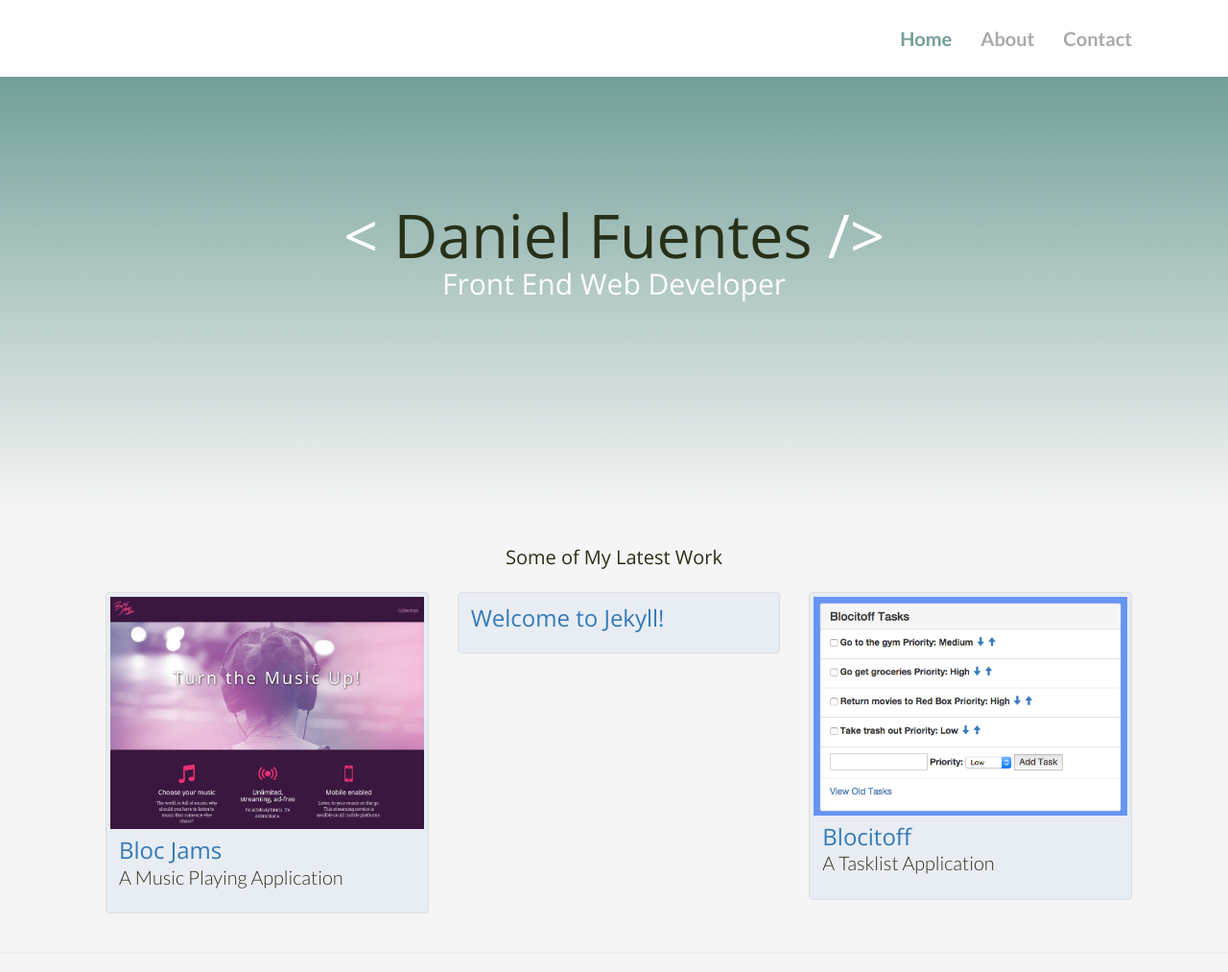
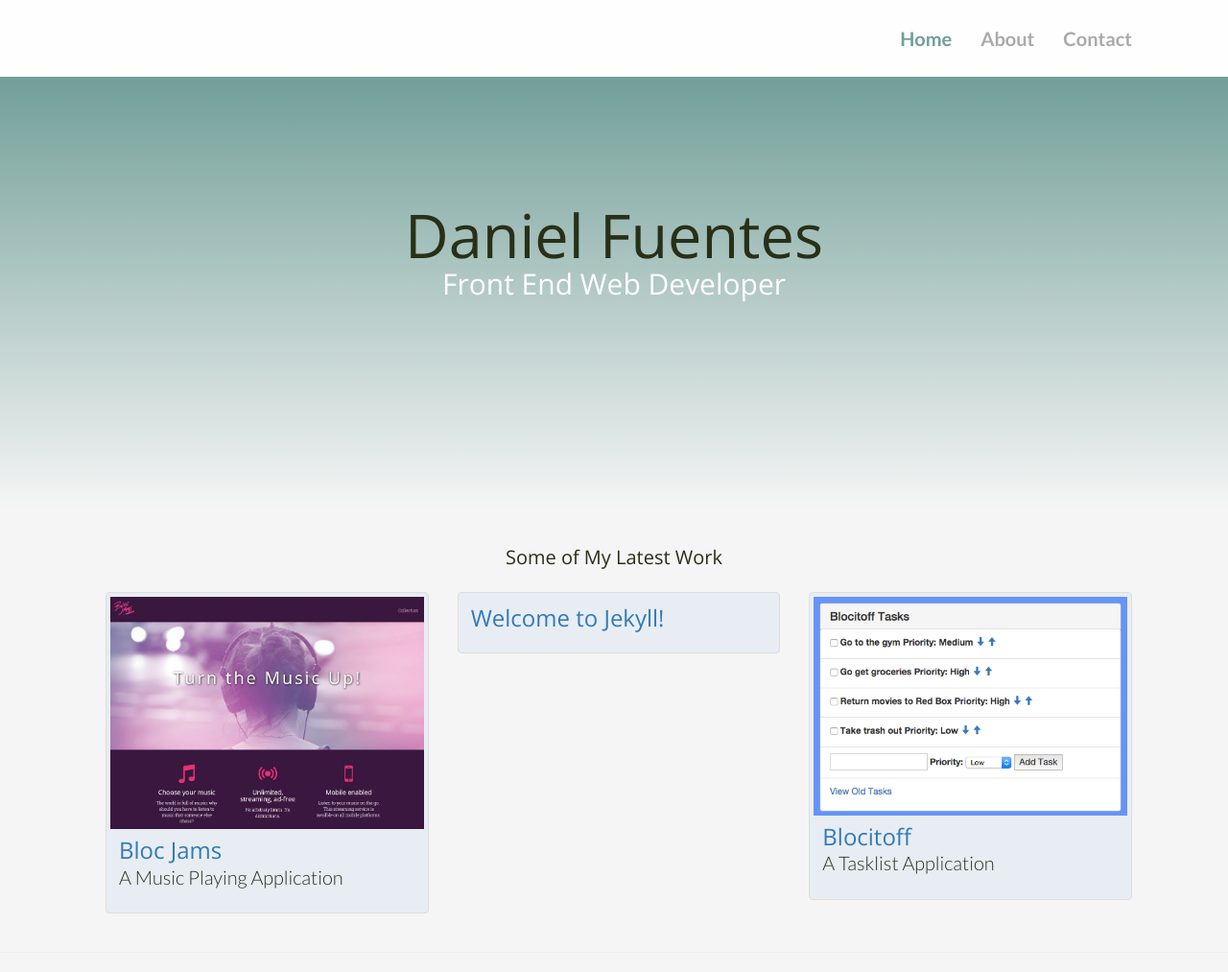
Before and after one commit to dfuentes22/dfuentes22.github.io, a Jekyll site: the page built from index.html, in a window 1280 px wide. Shown: the whole page at 96% size. Built offline with Jekyll 4.4.1, drawn with Linux system fonts in a browser that asks for light colours; nearby versions of some CDN libraries.

Commit message:
home page header edit

```diff
--- a/index.html
+++ b/index.html
@@ -6,7 +6,7 @@ title: Daniel Fuentes
 <!-- Jumbotron -->
 <div class="jumbotron">
   <div class="container">
-      <h1> 	<span class="tags">&lt;</span> Daniel Fuentes <span class="tags">/&gt;</span></h1>
+      <h1>Daniel Fuentes</h1>
     <h2>Front End Web Developer</h2>
   </div>
 </div>
```
